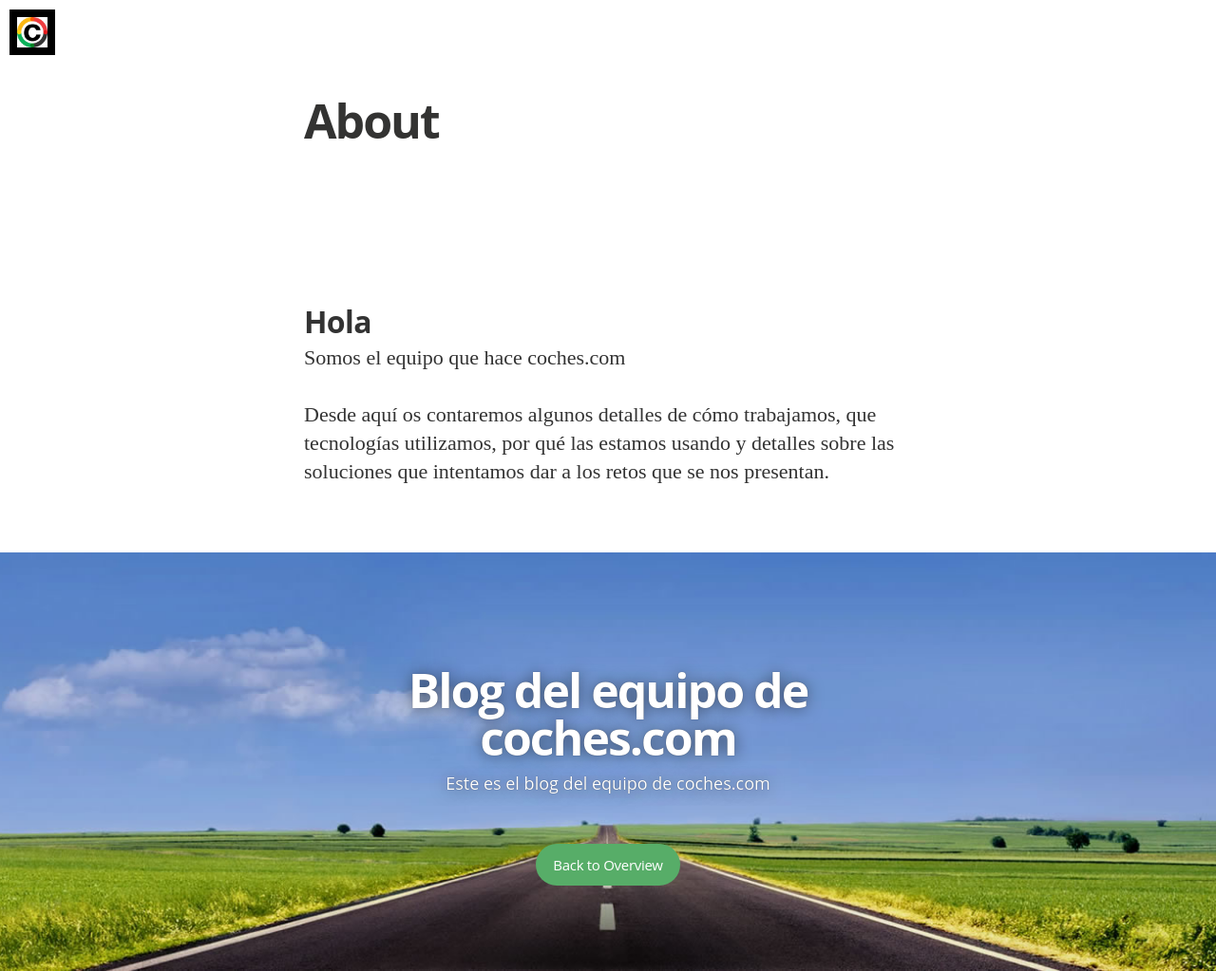
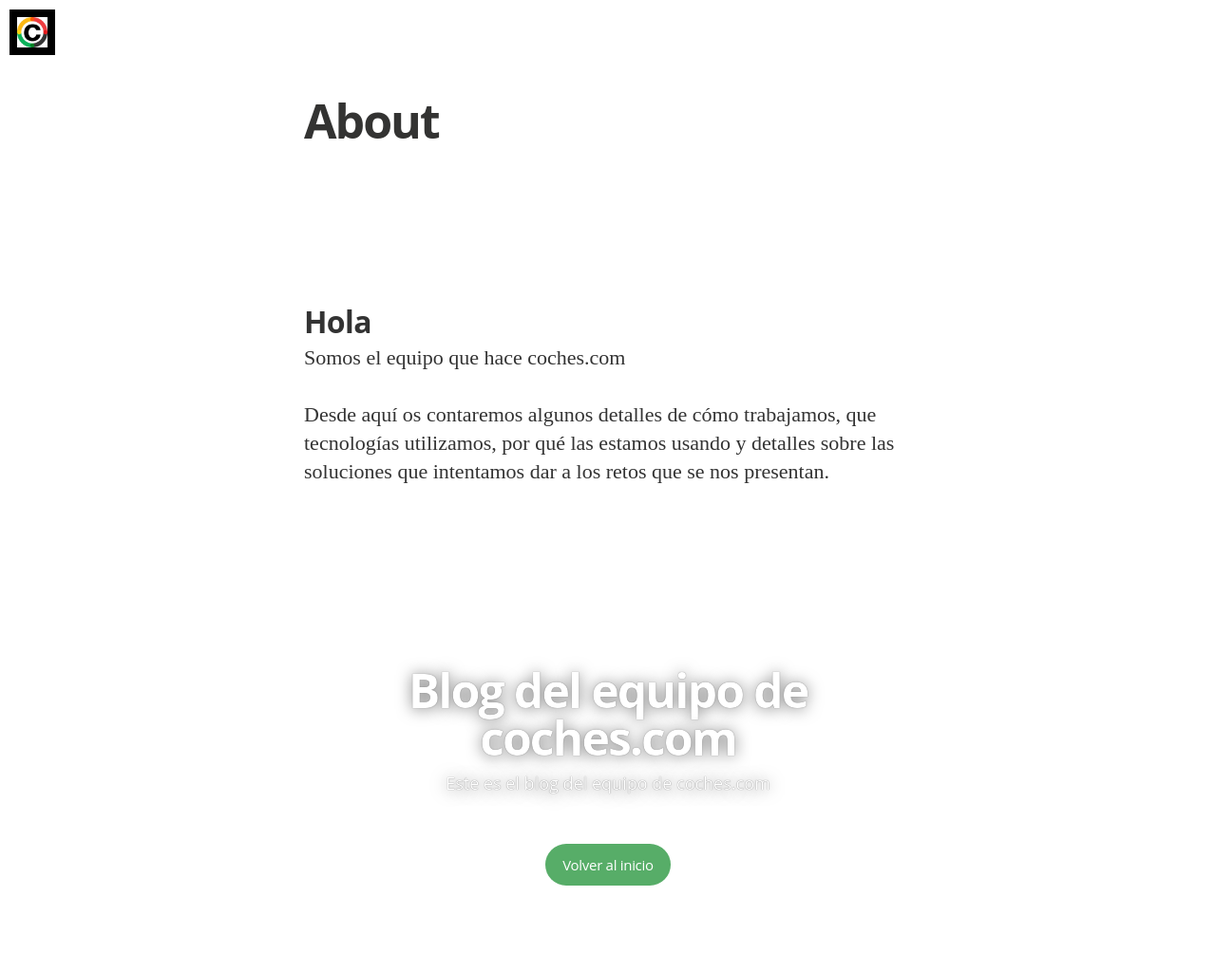
Before and after one commit to coches/coches, a Jekyll site: the page built from about.md, in a window 1280 px wide. Shown: the whole page at 95% size. Built offline with Jekyll 4.4.1, drawn with Linux system fonts in a browser that asks for light colours; nearby versions of some CDN libraries; some web fonts are replaced; Markdown is read by kramdown in place of the engine named in the settings.

Commit message:
Add down cover image

```diff
--- a/_layouts/page.html
+++ b/_layouts/page.html
@@ -44,13 +44,13 @@
       </article>
     </main>
     <div class="bottom-closer">
-      <div class="background-closer-image" {%if site.cover %} style="background-image: url({{ site.cover }})"{% endif %}>
+      <div class="background-closer-image" {%if site.down %} style="background-image: url({{ site.down }})" {% endif %}>
         Image
       </div>
       <div class="inner">
         <h1 class="blog-title">{{ site.title }}</h1>
         <h2 class="blog-description">{{ site.description }}</h2>
-        <a href="/" class="btn">Back to Overview</a>
+        <a href="/" class="btn">Volver al inicio</a>
       </div>
     </div>
     {% include javascripts.html %}
--- a/_layouts/post.html
+++ b/_layouts/post.html
@@ -103,13 +103,13 @@
       </article>
     </main>
     <div class="bottom-closer">
-      <div class="background-closer-image" {%if site.cover %} style="background-image: url({{ site.cover }})"{% endif %}>
+      <div class="background-closer-image" {%if site.down %} style="background-image: url({{ site.down }})" {% endif %}>
         Image
       </div>
       <div class="inner">
         <h1 class="blog-title">{{ site.title }}</h1>
         <h2 class="blog-description">{{ site.description }}</h2>
-        <a href="/" class="btn">Back to Overview</a>
+        <a href="/" class="btn">Volver al inicio</a>
       </div>
     </div>
     {% include javascripts.html %}
```
Also changed, not shown: assets/images/downHomeCoches.jpeg (added).
